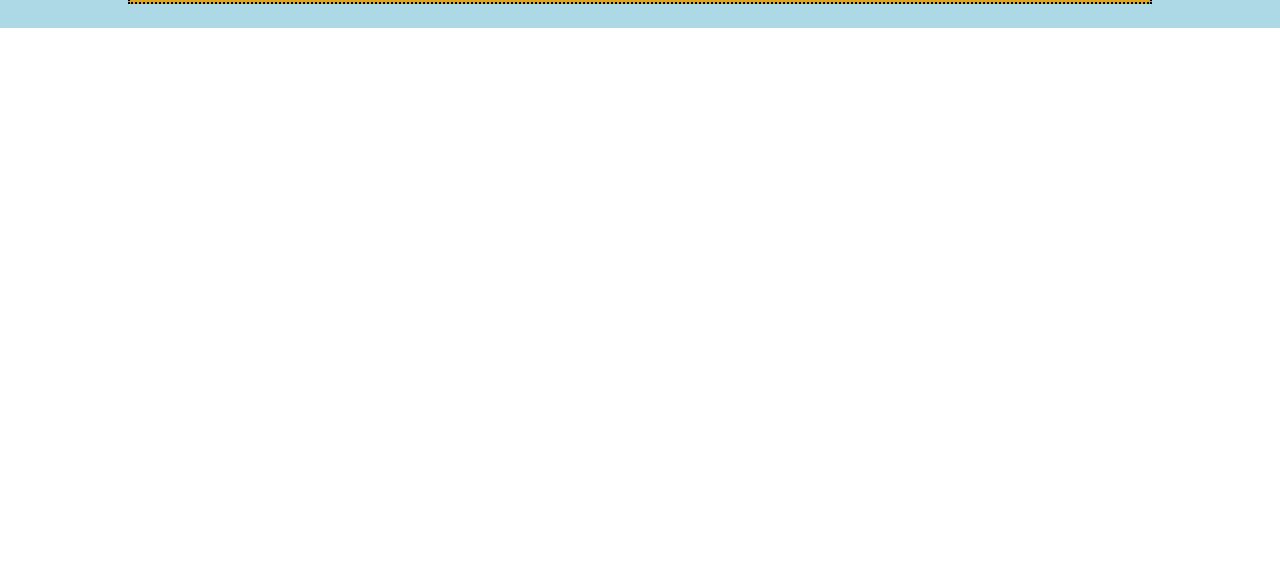
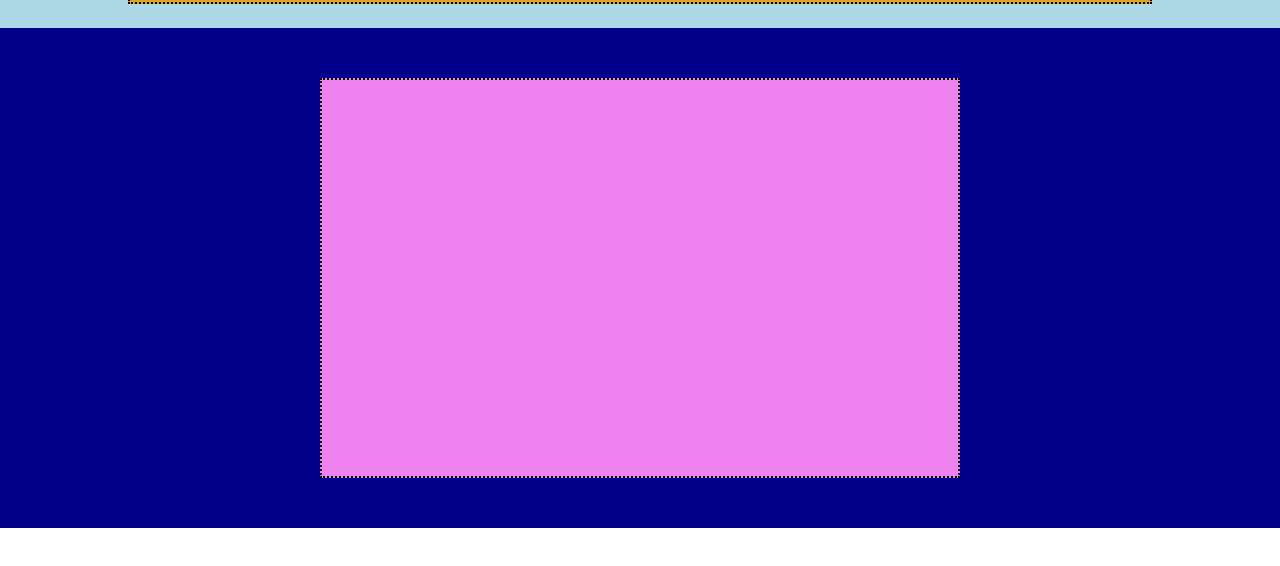
Before and after one commit to NavodContrath/htmlcss-struttura-discord, a plain HTML site: page index.html in a window 1280 px wide. Shown: the part 52-618 px from the top of the page. Drawn offline with Linux system fonts and the light colour scheme.

Commit message:
jumbotron

```diff
--- a/index.html
+++ b/index.html
@@ -11,7 +11,7 @@
 
 <body class="debug">
     <header id="site_header">
-        <div id="logo-container" class="w-80 m-A ">
+        <div id="logo-container" class="w-80 m-A bor-dot ">
             <div id="logo">LOGO</div>
             <ul>
                 <li><a href="">link</a></li>
@@ -24,6 +24,16 @@
 
 
     </header>
+    <!-- /header -->
+    <main>
+        <section id="jumbotron" class="debug h-500">
+            <div id="jumbo-container" class="m-A bor-dot">
+
+            </div>
+
+        </section>
+    </main>
+    <!-- /main -->
 
 </body>
 
--- a/style.css
+++ b/style.css
@@ -7,6 +7,10 @@
 .debug {
     header {
         background-color: #add8e6;
+    }
+
+    #jumbotron {
+        background-color: #00008b;
     }
 }
 
@@ -18,10 +22,22 @@
     margin: auto;
 }
 
+.h-500 {
+    height: 500px;
+}
+
+.bor-dot {
+    border: 2px dotted black;
+}
+
 header {
     display: flex;
     min-height: 80px;
 
+}
+
+#jumbotron {
+    display: flex;
 }
 
 #logo-container {
@@ -30,7 +46,7 @@ header {
     display: flex;
     justify-content: space-between;
     align-items: center;
-    border: 2px dotted black;
+
 
     ul {
         list-style: none;
@@ -60,3 +76,11 @@ header {
 
     }
 }
+
+#jumbo-container {
+    width: 50%;
+    min-height: 400px;
+    background-color: #ee82ee;
+
+
+}
```
